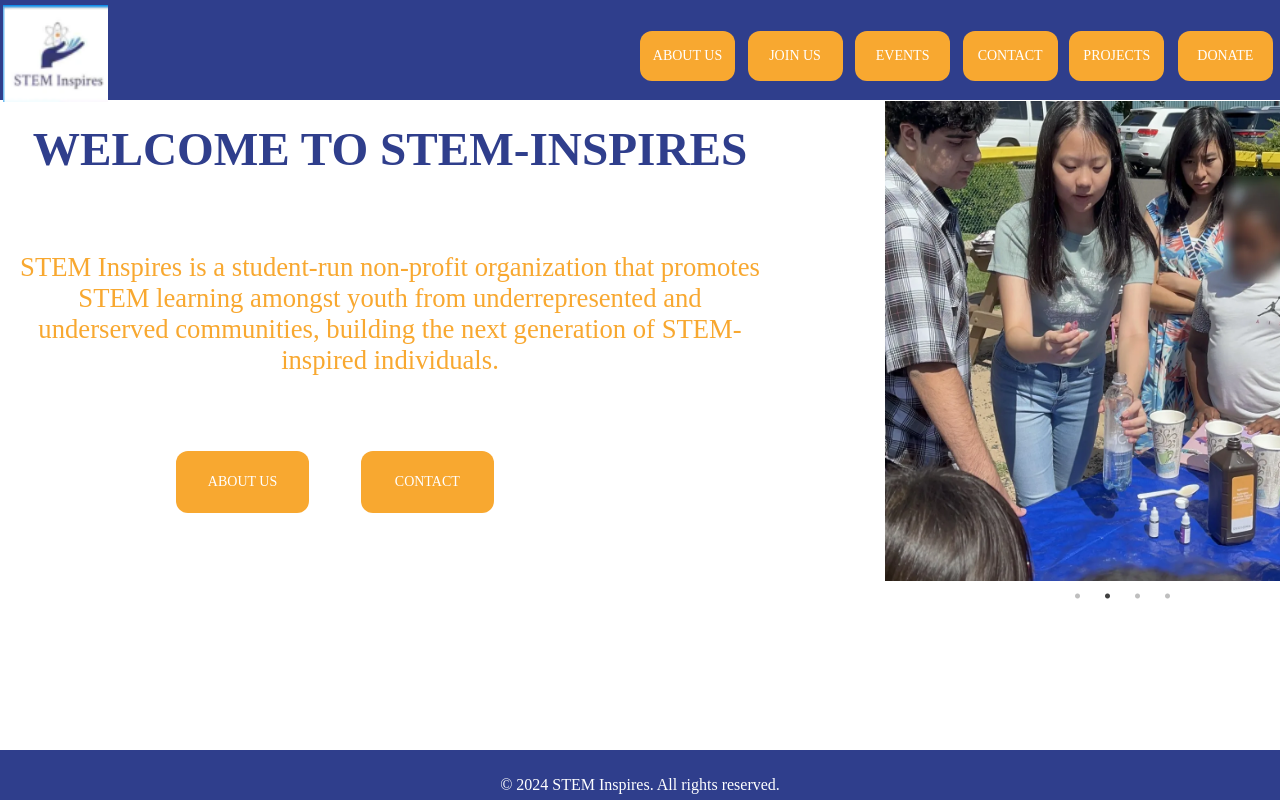
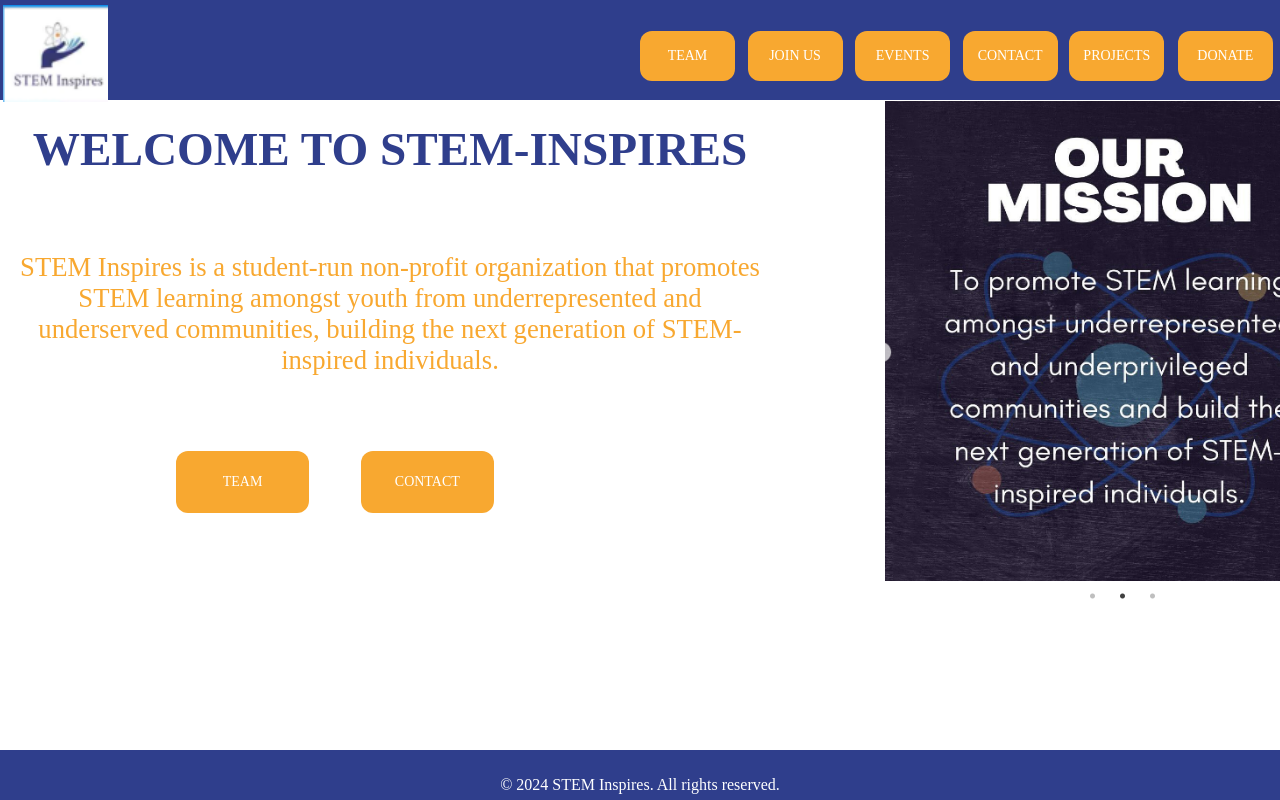
Before and after one commit to hardiashrestha/stem-inspires, a React (Create React App) app: page / in a window 1280 px wide. Shown: the top 800 px of the page. Built offline with nearby package versions, Linux system fonts and the light colour scheme.

Commit message:
Images changed

```diff
--- a/src/components/Navbar.js
+++ b/src/components/Navbar.js
@@ -8,7 +8,7 @@
             <Link to='/' className='logo'>
                 <img src={logo} alt="Home" style={{ width: '105px', height: '97.22px', position: 'absolute', left: '3.06px', top: '4.56px' }} />
             </Link>
-            <Link to='/about-us' className='button about_us'>ABOUT US</Link>
+            <Link to='/about-us' className='button about_us'>TEAM</Link>
             <Link to='/join-us' className='button join_us'>JOIN US</Link>
             <Link to='/events' className='button events'>EVENTS</Link>
             <Link to='/contact' className='button contact'>CONTACT</Link>
--- a/src/pages/Home.js
+++ b/src/pages/Home.js
@@ -1,10 +1,9 @@
 import React from 'react';
 import { Link } from 'react-router-dom';
 import './Home.css';
-import logo from '../assets/STEM-INSPIRES-Home.png';
-import image1 from '../assets/Home-img-2.png';
-import image2 from '../assets/Home-img-3.png';
-import image3 from '../assets/Home-img-4.png';
+import image1 from '../assets/image1.png';
+import image2 from '../assets/image2.png';
+import image3 from '../assets/image3.png';
 import "slick-carousel/slick/slick.css";
 import "slick-carousel/slick/slick-theme.css";
 import Slider from "react-slick";
@@ -27,9 +26,6 @@
 
             <Slider {...settings} style={{ width: '475px', height: '480.22px', position: 'absolute', left: '885.06px', top: '100.56px' }}>
                 <div>
-                    <img src={logo} alt="Home" style={{ width: '475px', height: '480.22px' }} />
-                </div>
-                <div>
                     <img src={image1} alt="Slide 1" style={{ width: '475px', height: '480.22px' }} />
                 </div>
                 <div>
@@ -40,7 +36,7 @@
                 </div>
             </Slider>
 
-            <Link to="/about-us" className="button about-us">ABOUT US</Link>
+            <Link to="/about-us" className="button about-us">TEAM</Link>
             <Link to="/contact" className="button contact-us">CONTACT</Link>
 
         </div>
```
